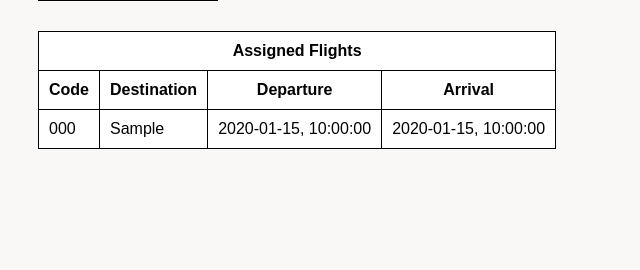
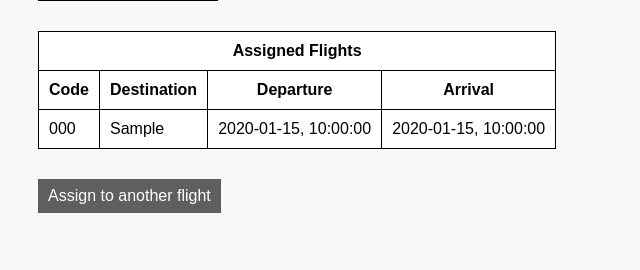
Before and after one commit to temujin-lampasa/MagisAir, a Django app: page /crew_assignments/crew/1 in a window 1280 px wide. Shown: the part 194-464 px from the top of the page, without its empty margins (0-640 px from the left). Run offline with Django 3.2, Linux system fonts and the light colour scheme; tables that the repository leaves empty hold one stand-in row (values such as "Sample post").

Commit message:
Add crew assignment form

```diff
--- a/src/crew_assignments/queries.py
+++ b/src/crew_assignments/queries.py
@@ -74,3 +74,13 @@ class QueryList:
         cursor.execute(q, (flight_ID,))
         passenger_list = cursor.fetchall()
         return passenger_list
+
+    def crew_assign_query(crew_ID, flight_ID):
+        """Assign a crew member to a flight."""
+        q = """
+        INSERT INTO crew_assignment(crew_ID, flight_ID)
+        VALUES (%s, %s)
+        """
+        cursor = connection.cursor()
+        cursor.execute(q, (crew_ID, flight_ID))
+        return
--- a/src/crew_assignments/templates/crew_assignments/crew_detail.html
+++ b/src/crew_assignments/templates/crew_assignments/crew_detail.html
@@ -44,5 +44,12 @@
     </table>
   </div>
   {% endif %}
+
+
+  <form action="assign/{{object.crew_id}}" method="GET">
+    <input type="submit" value="Assign to another flight"\>
+  </form>
 </div>
+
+
 {% endblock %}
--- a/src/crew_assignments/templates/crew_assignments/flight_detail.html
+++ b/src/crew_assignments/templates/crew_assignments/flight_detail.html
@@ -74,7 +74,6 @@
     {% endfor %}
 </div>
 
-
 </div>
 
 {% endblock %}
--- a/src/crew_assignments/urls.py
+++ b/src/crew_assignments/urls.py
@@ -3,6 +3,7 @@ from .views import (
     HomeView,
     CrewDetailView,
     FlightDetailView,
+    CrewAssignView,
 )
 
 app_name = 'crew_assignments'
@@ -10,4 +11,5 @@ urlpatterns = [
     path('', HomeView.as_view(), name='crew_home'),
     path('crew/<int:crew_id>', CrewDetailView.as_view(), name='crew_detail'),
     path('flight/<int:flight_id>', FlightDetailView.as_view(), name='flight_detail'),
+    path('crew/assign/<int:crew_id>', CrewAssignView.as_view(), name='crew_assign')
 ]
--- a/src/crew_assignments/views.py
+++ b/src/crew_assignments/views.py
@@ -1,10 +1,11 @@
 from django.shortcuts import render, get_object_or_404
-from django.http import HttpResponse
+from django.http import HttpResponse, HttpResponseRedirect
+from django.urls import reverse
 from django.views import View
 from passenger_view.models import (
     Crew,
     ScheduledFlight,
-    CrewAssignment
+    CrewAssignment,
 )
 from django.views.generic import DetailView
 from .queries import QueryList
@@ -56,3 +57,24 @@ class FlightDetailView(DetailView):
         passenger_list = QueryList.passenger_list_query(self.kwargs.get('flight_id'))
         context['passenger_list'] = passenger_list
         return context
+
+
+class CrewAssignView(View):
+    template_name = 'crew_assignments/crew_assign.html'
+    checkbox_name = 'selected_flight_id'
+
+    def get(self, request, *args, **kwargs):
+        flights = ScheduledFlight.objects.all()
+        context = {'flight_list': flights}
+        request.session['last_crew_id'] = self.kwargs.get('crew_id')
+        return render(request, self.template_name, context)
+
+    def post(self, request, *args, **kwargs):
+        selected_flight_IDs = request.POST.getlist(self.checkbox_name)
+        # Perform a query to assign to selected flights.
+        last_crew_ID = request.session.get('last_crew_id')
+        for flight_ID in selected_flight_IDs:
+            QueryList.crew_assign_query(last_crew_ID, flight_ID)
+        return HttpResponseRedirect(
+            reverse('crew_assignments:crew_detail', args=(last_crew_ID,))
+        )
```
Also changed, not shown: src/crew_assignments/templates/crew_assignments/crew_assign.html (added, +32 -0 lines).
